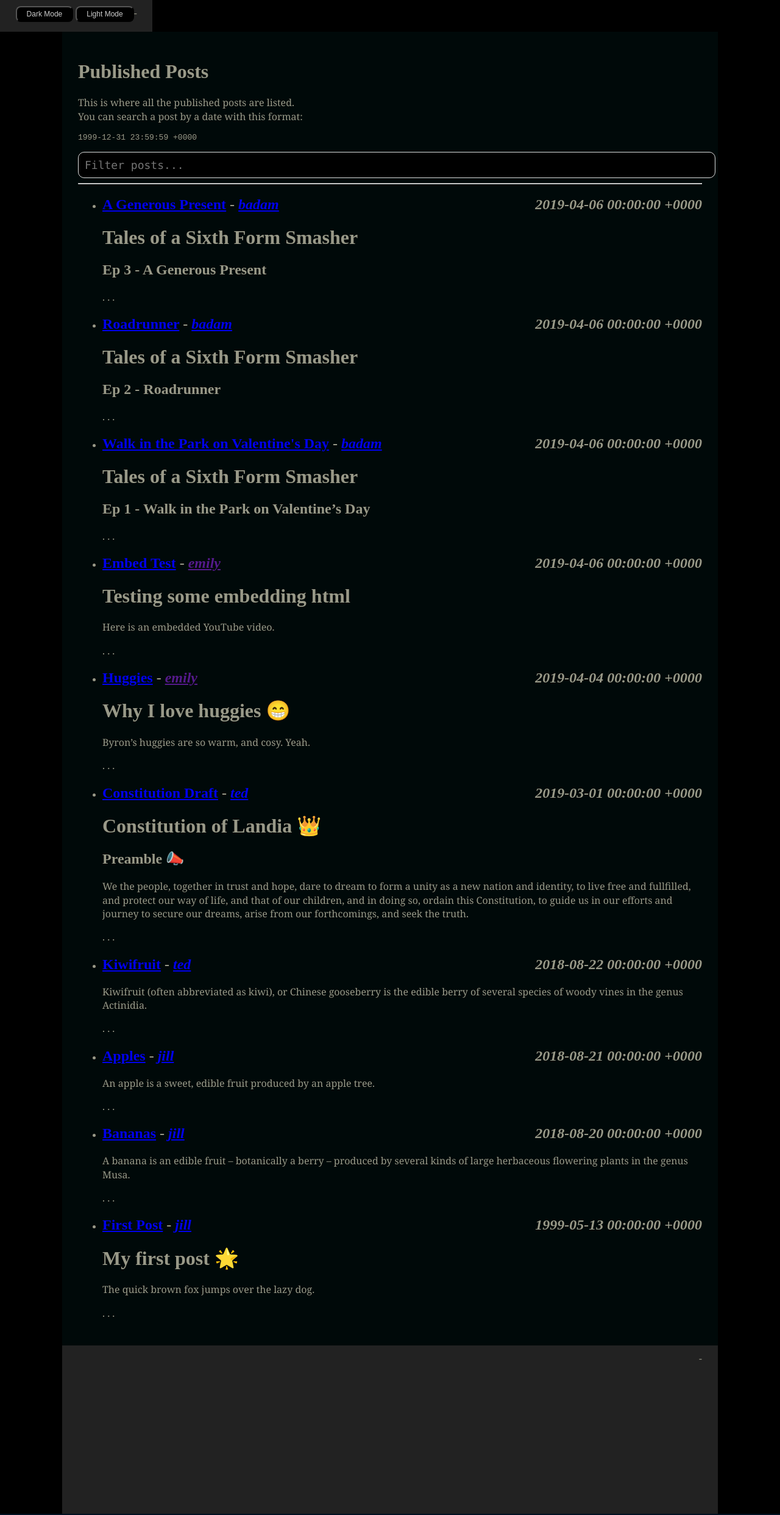
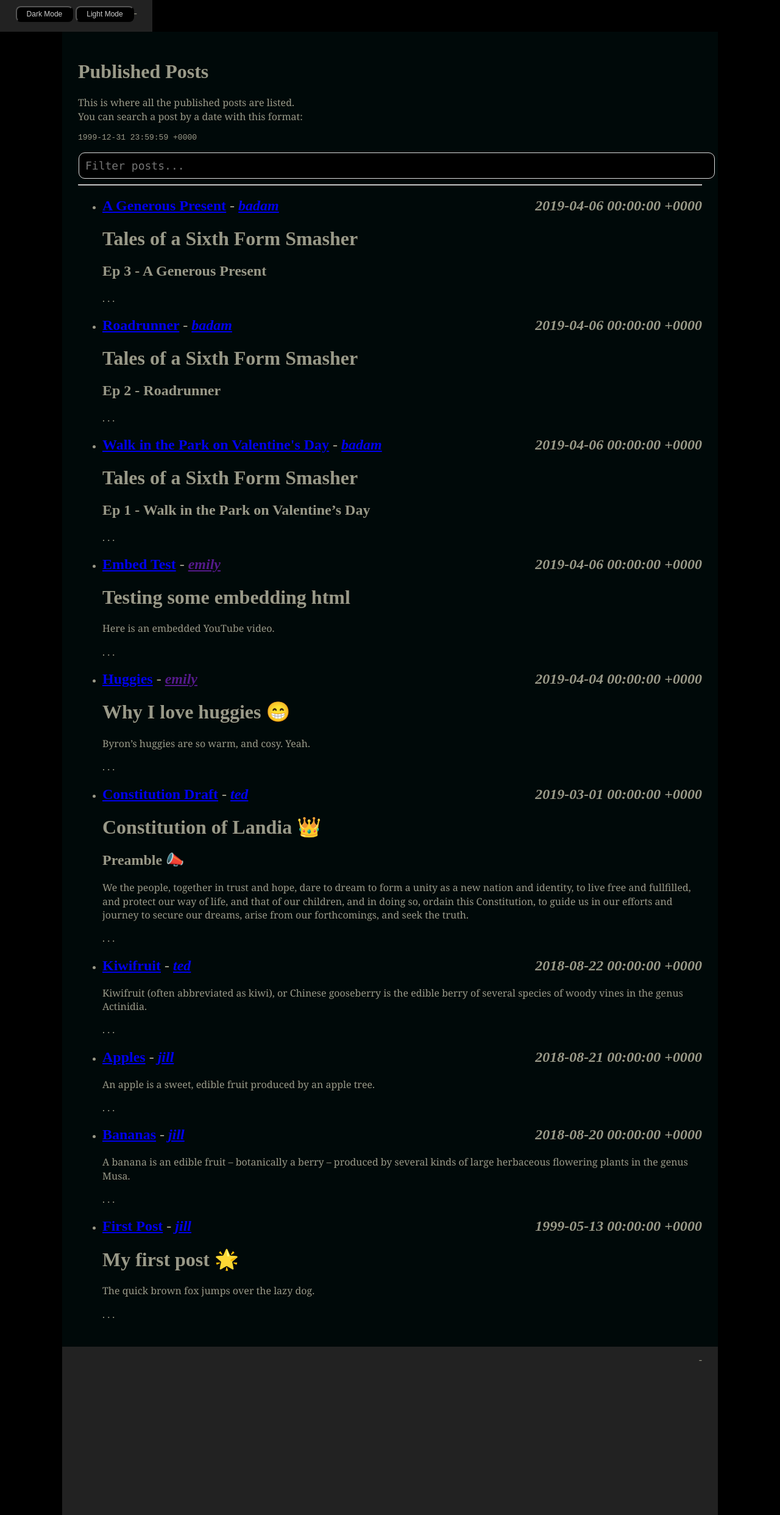
Before and after one commit to torresjrjr/torresjrjr.github.io, a Jekyll site: the page built from blog.html, in a window 1280 px wide. Shown: the whole page at 61% size. Built offline with Jekyll 4.4.1, drawn with Linux system fonts in a browser that asks for light colours.

Commit message:
Update blog.html

```diff
--- a/blog.html
+++ b/blog.html
@@ -8,7 +8,7 @@ title: Blog
   You can search a post by a date with this format: <pre>1999-12-31 23:59:59 +0000</pre>
 </p>
 
-<div>
+<div style="padding: 1px;">
   <input type="text" class="searchbar" id="blog-searchbar" onkeyup="BlogSearchbar()" placeholder="Filter posts..." title="Type in a post">
 </div>
 
```
